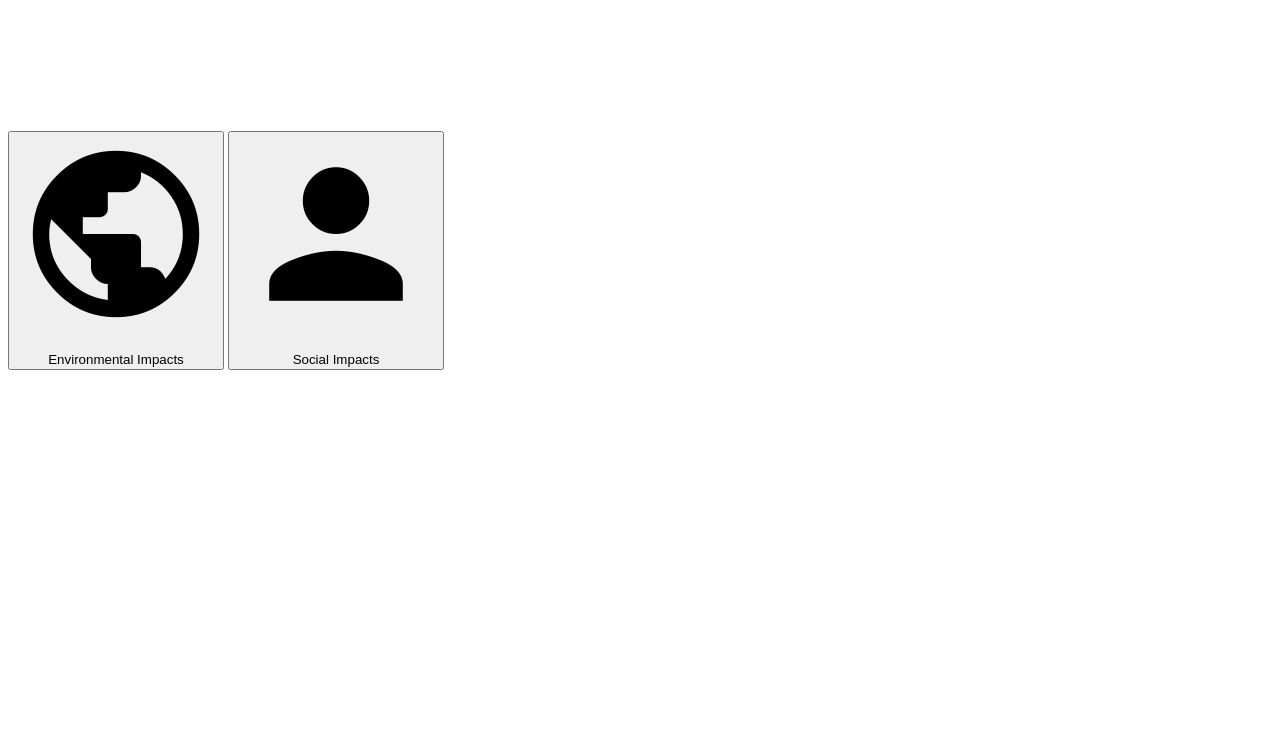
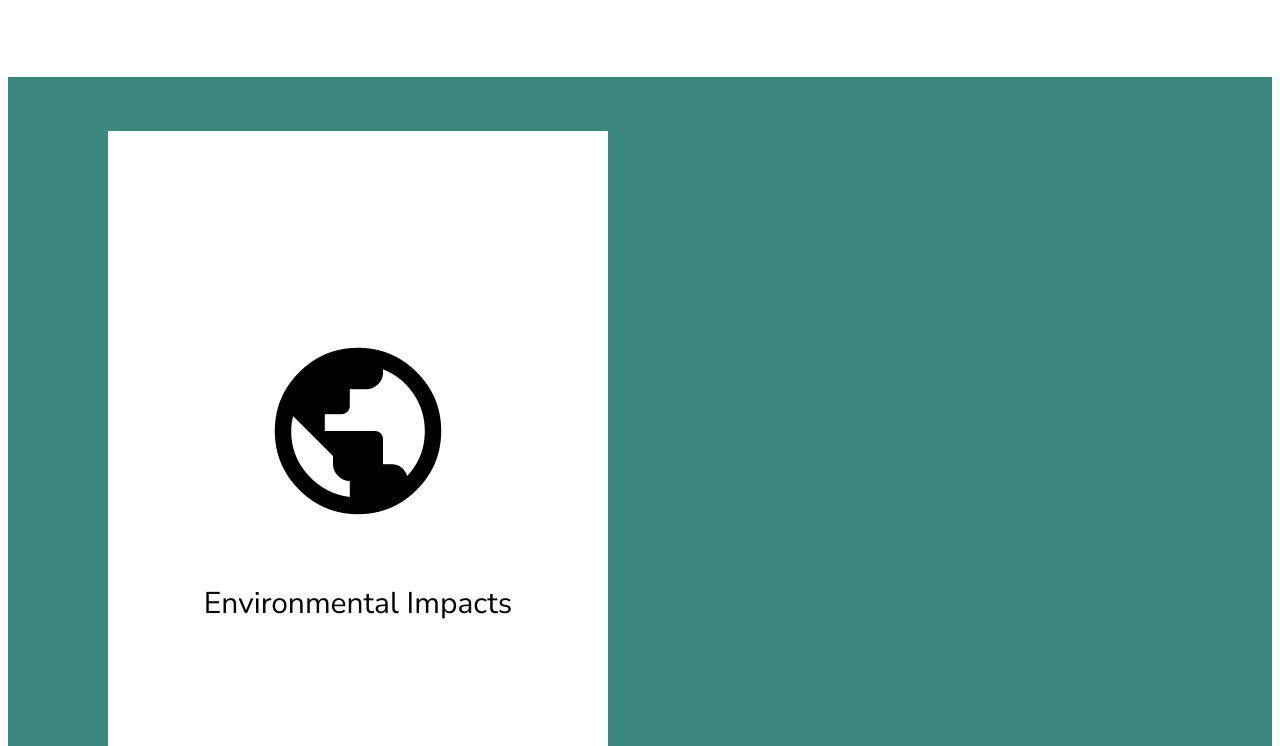
Before and after one commit to maskedu/tailoredtochange.github.io, a plain HTML site: page index.html in a window 1280 px wide. Shown: the part 834-1580 px from the top of the page. Before the commit the page ends 1266 px from the top, so only its background shows below. Drawn offline with Linux system fonts and the light colour scheme; a web font is replaced by a local one.

Commit message:
updated with impact button css

```diff
--- a/main.css
+++ b/main.css
@@ -132,3 +132,31 @@ p {
 .homecredit {
   font-size: 12.8px;
 }
+
+
+/*button on home page to impacts*/
+.block {
+  display: inline-block; /* two buttons on same line*/
+  width: 500px;
+  border: none;
+  background-color: white;
+  color: black;
+  padding: 200px 28px; /*increase padding to make it so no on the left-side of the website and to increase height of button*/
+  font-size: 30px;
+  font-family: 'Nunito Sans', sans-serif;
+  cursor: pointer;
+  text-align: center;
+  margin-left: 100px;
+  margin-right: 100px;
+  align-self: center;
+}
+
+.block:hover {
+  background-color: #e0f2e9;
+  color: black;
+}
+
+/*background behind the home page impact buttons*/
+.behind {
+  background-color: #3c887e;
+}
```
